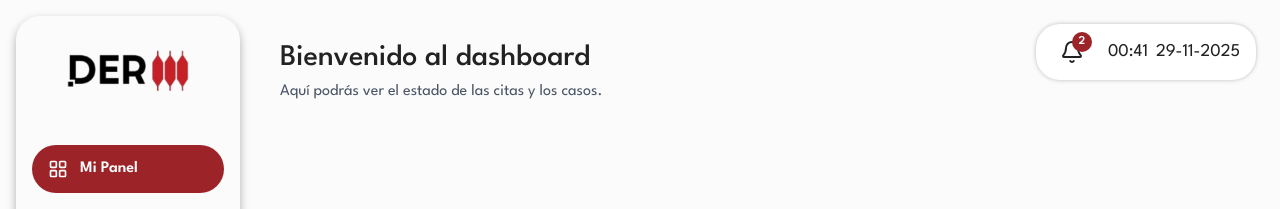
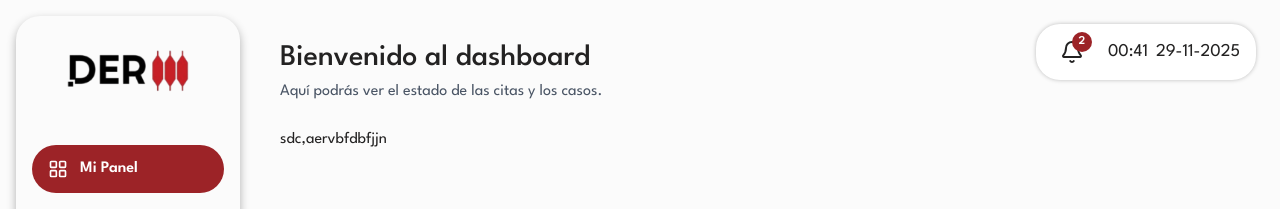
Before and after one commit to ByteWizzardd/Gestion-de-clinicas-juridicas, a Next.js app: page /dashboard in a window 1280 px wide. Shown: the top 209 px of the page. Built offline with nearby package versions, Linux system fonts and the light colour scheme.

Commit message:
feat: texto random de prueba

```diff
--- a/app/dashboard/page.tsx
+++ b/app/dashboard/page.tsx
@@ -11,6 +11,7 @@ export default function DashboardPage() {
           Aquí podrás ver el estado de las citas y los casos.
         </p>
       </div>
+      <p>sdc,aervbfdbfjjn</p>
     </div>
   );
 }
```
